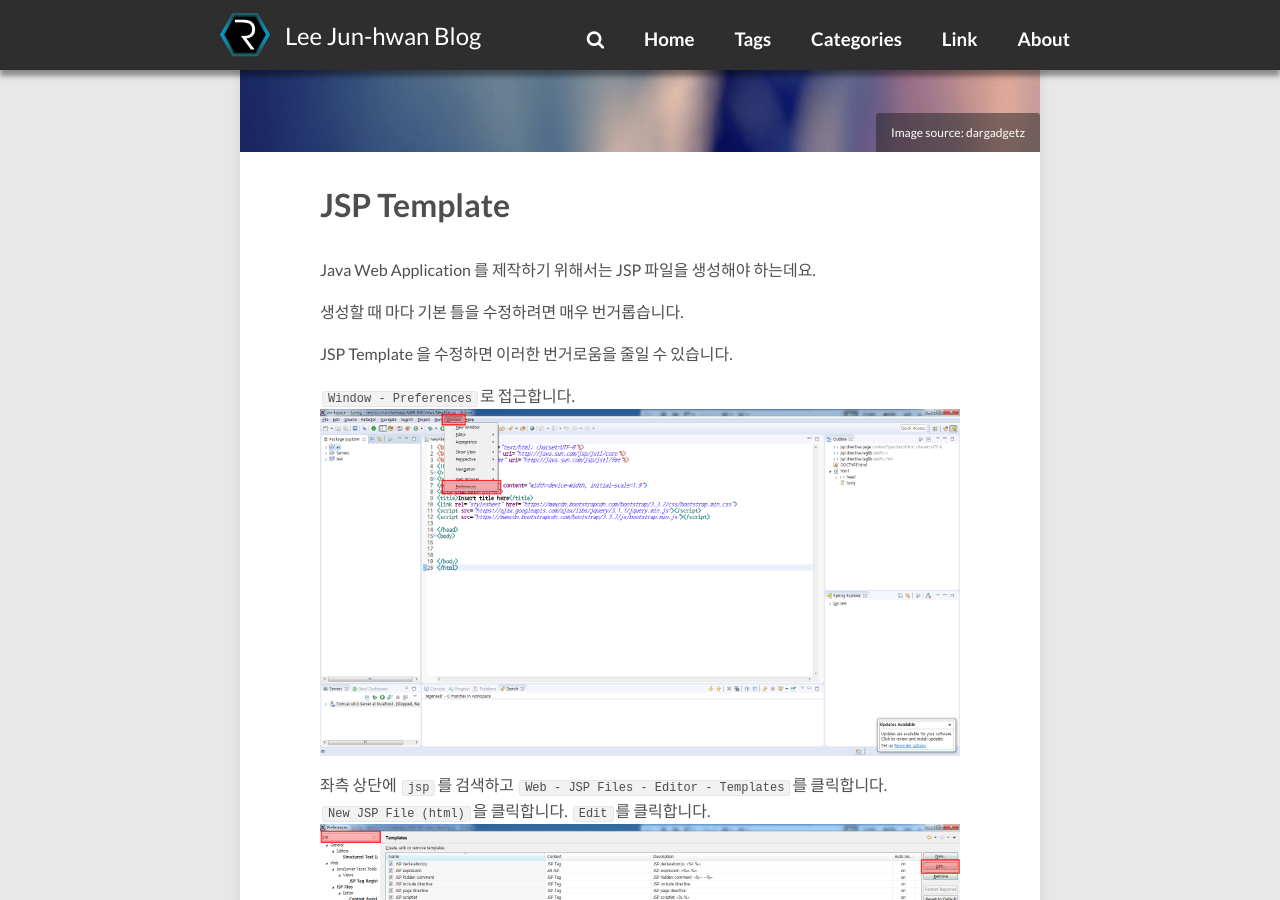
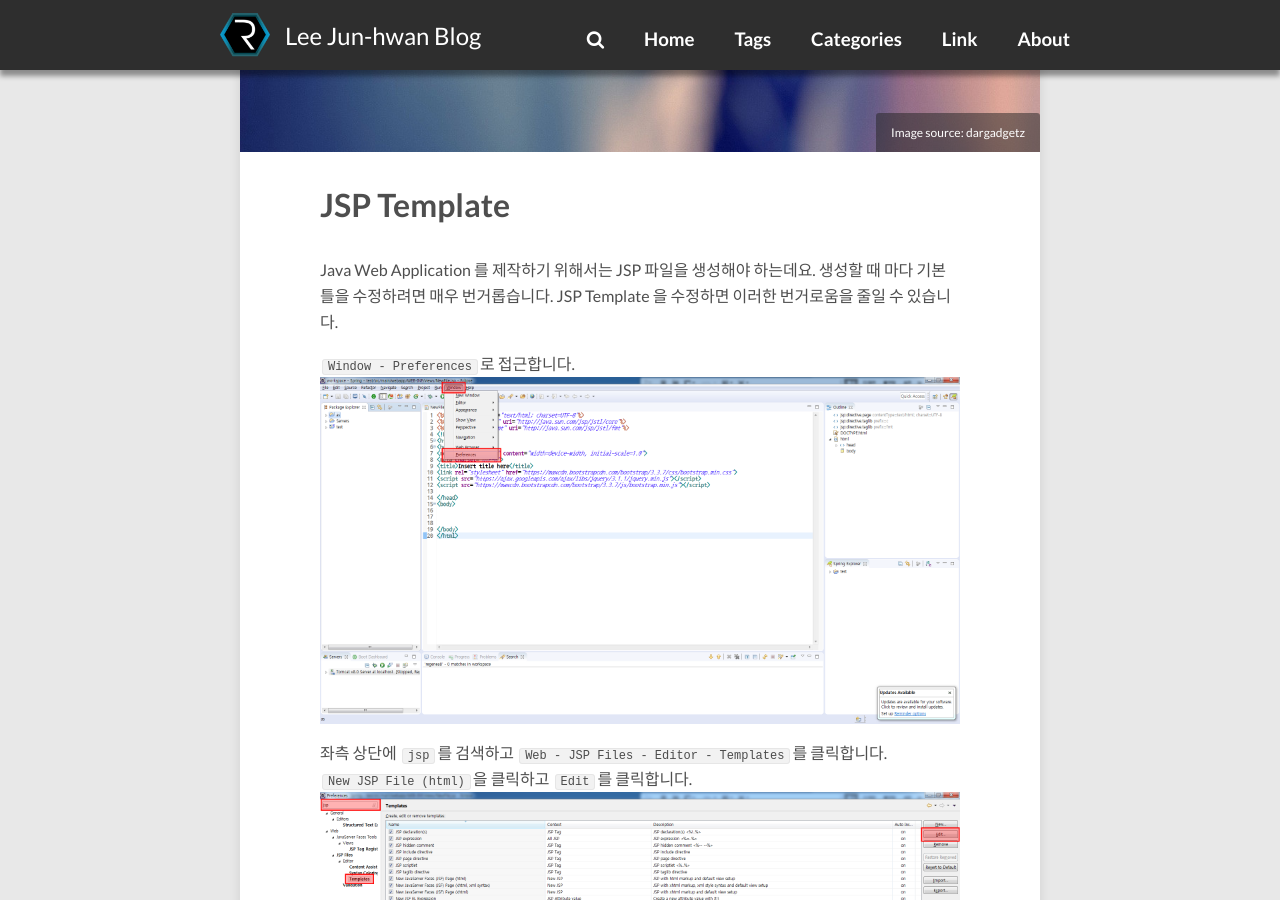
Before and after one commit to krpsh/regenea8.github.io, a Jekyll site: the page built from _posts/2017-04-04-jsp-template.md, in a window 1280 px wide and 900 px high, scrolled down 423 px. Built offline with Jekyll 4.4.1, drawn with Linux system fonts in a browser that asks for light colours; nearby versions of some CDN libraries; comment, search, counter and statistics services are not loaded.

```diff
--- a/_posts/2017-04-04-jsp-template.md
+++ b/_posts/2017-04-04-jsp-template.md
@@ -12,21 +12,21 @@
 ---
 
 Java Web Application 를 제작하기 위해서는 JSP 파일을 생성해야 하는데요.
-
 생성할 때 마다 기본 틀을 수정하려면 매우 번거롭습니다.
-
 JSP Template 을 수정하면 이러한 번거로움을 줄일 수 있습니다.
 
 `Window - Preferences`로 접근합니다.
 ![preview](https://regenea8.github.io/resources/images/jsp-template/1.png)
 
+
 좌측 상단에 `jsp`를 검색하고 `Web - JSP Files - Editor - Templates`를 클릭합니다.
-`New JSP File (html)`을 클릭합니다.
-`Edit`를 클릭합니다.
+`New JSP File (html)`을 클릭하고 `Edit`를 클릭합니다.
 ![preview](https://regenea8.github.io/resources/images/jsp-template/2.png)
+
 
 해당 위치에 아래의 소스를 복사 붙여넣기 합니다.
 ![preview](https://regenea8.github.io/resources/images/jsp-template/3.png)
+
 
 ### JSP Template
 
@@ -52,8 +52,10 @@
 </html>
 {% endhighlight %}
 
+
 `OK`를 클릭하고 빠져나옵니다.
 ![preview](https://regenea8.github.io/resources/images/jsp-template/4.png)
 
+
 JSP 파일을 새로 생성하면 저장한 Template로 생성되는 것을 확인할 수 있습니다.
 ![preview](https://regenea8.github.io/resources/images/jsp-template/5.png)
```
